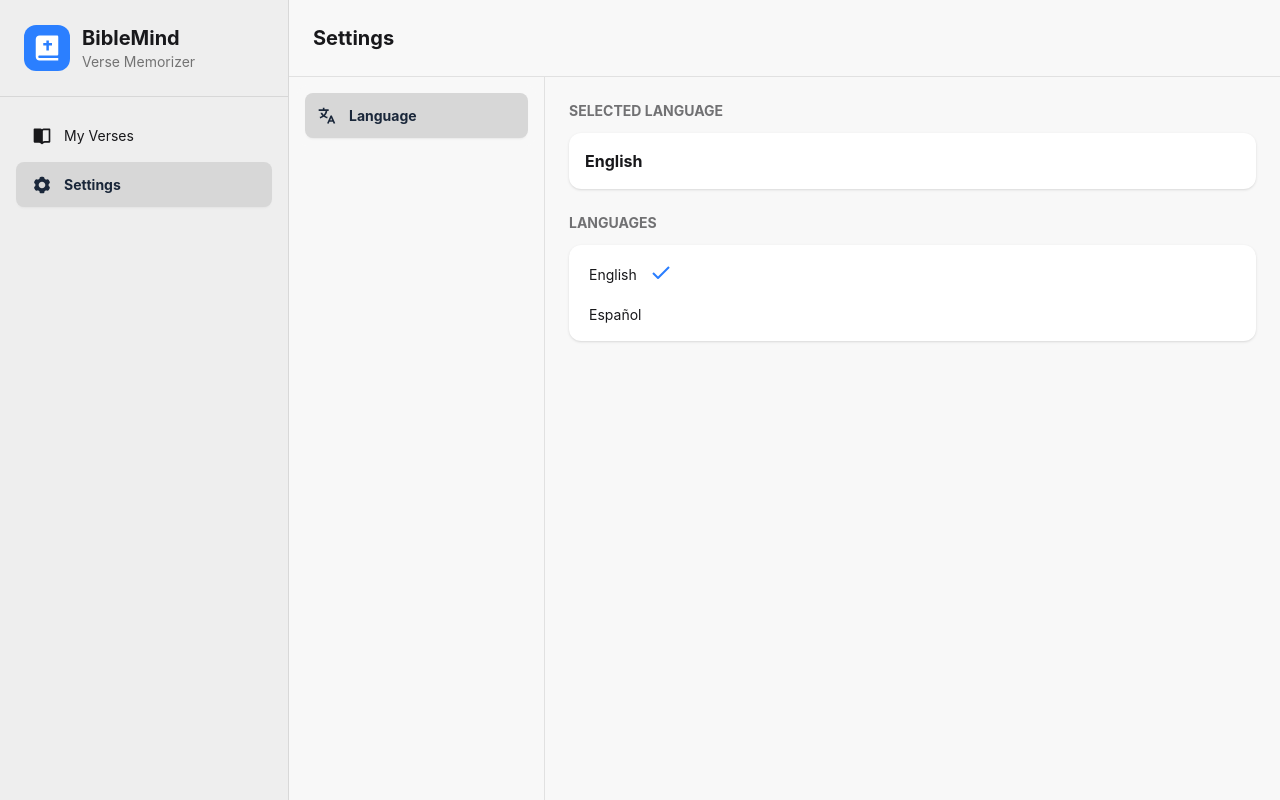
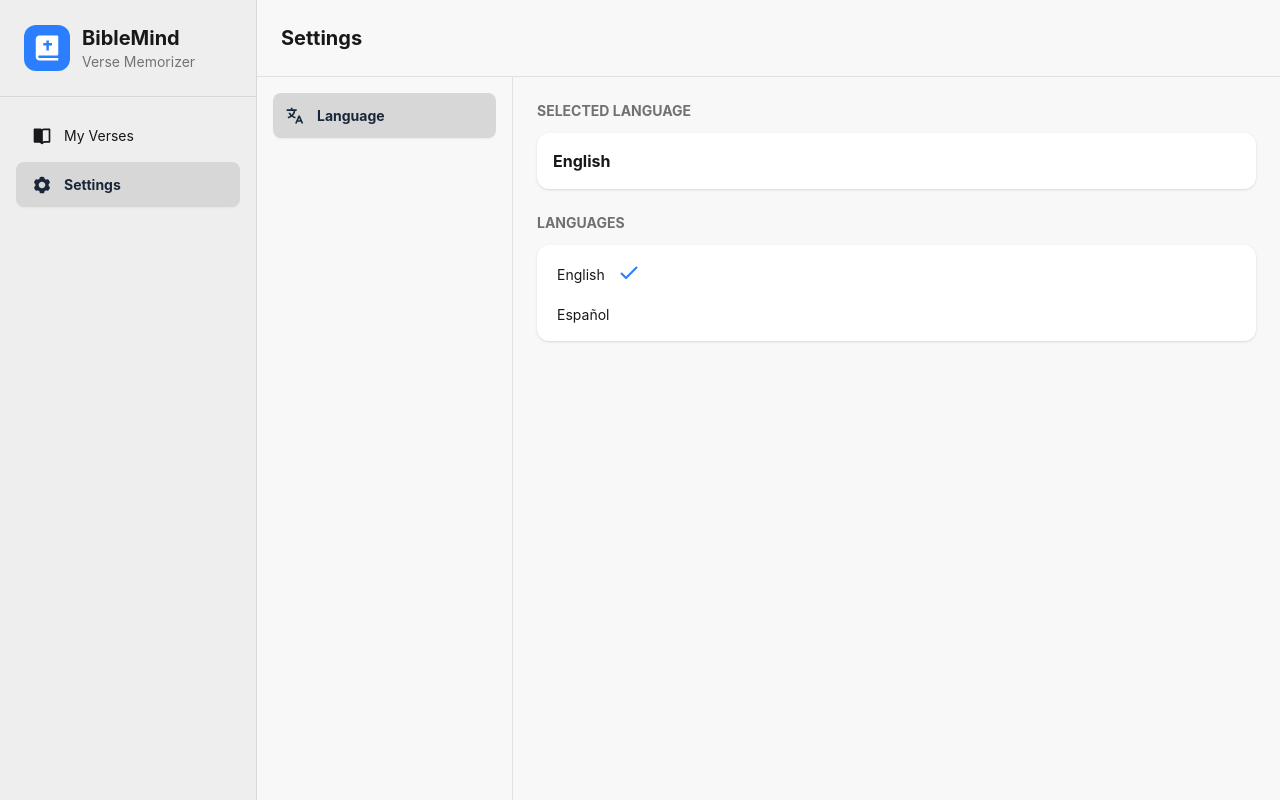
Before and after one commit to vickjavariz/bible-mind, a React (Vite) app: page /settings/language in a window 1280 px wide. Built offline with nearby package versions, Linux system fonts and the light colour scheme.

Commit message:
feat: update sidebar size and page content max width

```diff
--- a/src/components/layout/PageContent.tsx
+++ b/src/components/layout/PageContent.tsx
@@ -5,7 +5,7 @@
   className,
   ...rest
 }: ComponentPropsWithoutRef<"div">) {
-  const mergedClassName = `flex flex-col flex-1 px-4 pt-4 pb-16 md:px-6 md:pb-4 ${className || ""}`;
+  const mergedClassName = `flex flex-col flex-1 w-full max-w-5xl px-4 pt-4 pb-16 md:px-6 md:pb-4 ${className || ""}`;
 
   return (
     <div className={mergedClassName} {...rest}>
--- a/src/features/core/components/Sidebar.tsx
+++ b/src/features/core/components/Sidebar.tsx
@@ -38,7 +38,7 @@
         </div>
 
         <nav>
-          <ul className="menu w-full grow md:p-0 md:pt-4 lg:p-4 lg:w-72">
+          <ul className="menu w-full grow md:p-0 md:pt-4 lg:p-4 lg:w-64">
             {sidebarItems.map(({ to, labelKey, icon: Icon }) => (
               <li className="mb-1" key={to}>
                 <Link
```
